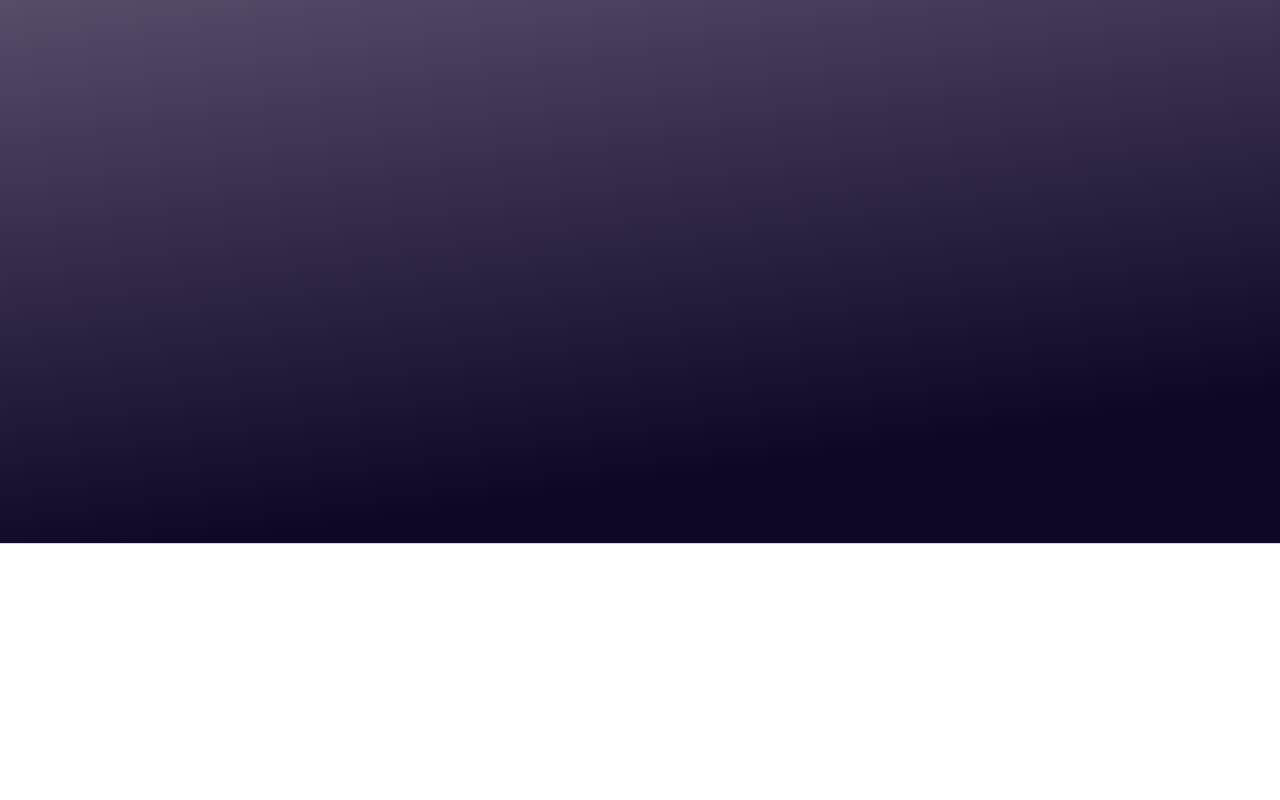
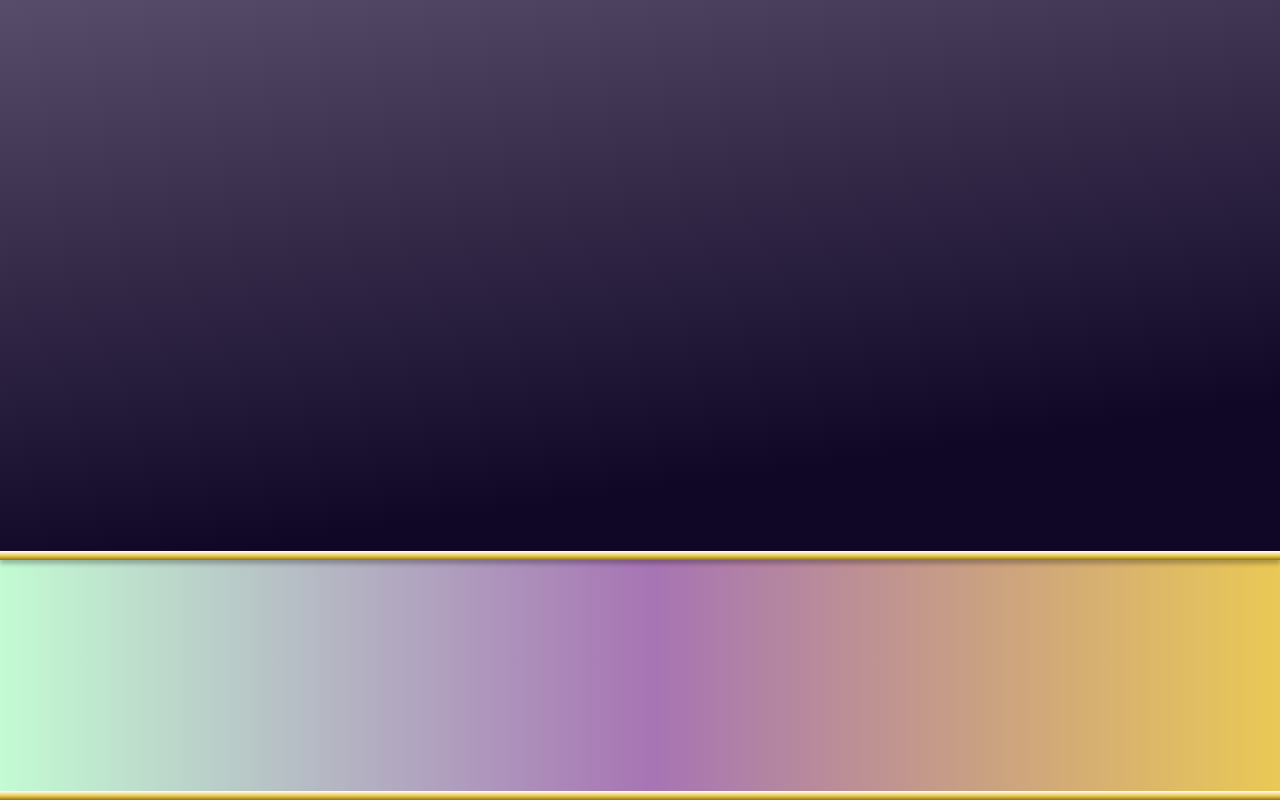
Before and after one commit to DanielFuqua/LORA-Bridges, a Next.js app: page / in a window 1280 px wide. Shown: the part 1878-2678 px from the top of the page. Before the commit the page ends 2422 px from the top, so only its background shows below. Built offline with nearby package versions, Linux system fonts and the light colour scheme; a web font is replaced by a local one.

Commit message:
gradient section set in place.

```diff
--- a/pages/index.js
+++ b/pages/index.js
@@ -18,6 +18,10 @@ export default function Home() {
         <div className={styles.services_test}></div>
         {/* <About />
         <Services /> */}
+        <div className={styles.gradient_test}>
+          <div className={styles.borders_test}></div>
+          <div className={styles.borders_test2}></div>
+        </div>
       </main>
 
       {/* <footer className={styles.footer}>
--- a/styles/Home.module.css
+++ b/styles/Home.module.css
@@ -7,11 +7,42 @@
   width: 100%;
   height: 85vh;
   position: absolute;
-  top: 198%;
+  top: 199%;
   background-image: url("../public/services_bg.svg");
   background-size: cover;
   background-position: top center;
   /* background-color: rgb(21, 255, 0); */
+}
+
+.gradient_test {
+  width: 100%;
+  height: 30vh;
+  background: linear-gradient(270deg, #eac955 0%, #a774b4 49.07%, #c3fbd3 100%);
+  position: absolute;
+  top: 276%;
+  /* background-image: url("../public/sally_quote_gradient_bg.svg"); */
+  background-size: contain;
+  /* background-position: top center; */
+}
+
+.borders_test .borders_test2 {
+}
+
+.borders_test {
+  width: 100%;
+  height: 4%;
+  background: linear-gradient(180deg, #ffffff 0%, #eac955 52.71%, #967709 100%);
+  box-shadow: 0px 4px 4px rgba(0, 0, 0, 0.25);
+  position: absolute;
+  top: 0;
+}
+.borders_test2 {
+  width: 100%;
+  height: 4%;
+  background: linear-gradient(180deg, #ffffff 0%, #eac955 52.71%, #967709 100%);
+  box-shadow: 0px 4px 4px rgba(0, 0, 0, 0.25);
+  position: absolute;
+  top: 100%;
 }
 /* ------------------------------------------- */
 .container {
--- a/styles/about.module.css
+++ b/styles/about.module.css
@@ -20,7 +20,7 @@
   background-size: cover;
   background-position: top center;
   position: absolute;
-  top: 67%;
+  top: 69%;
 }
 
 /* .about_section {
```
